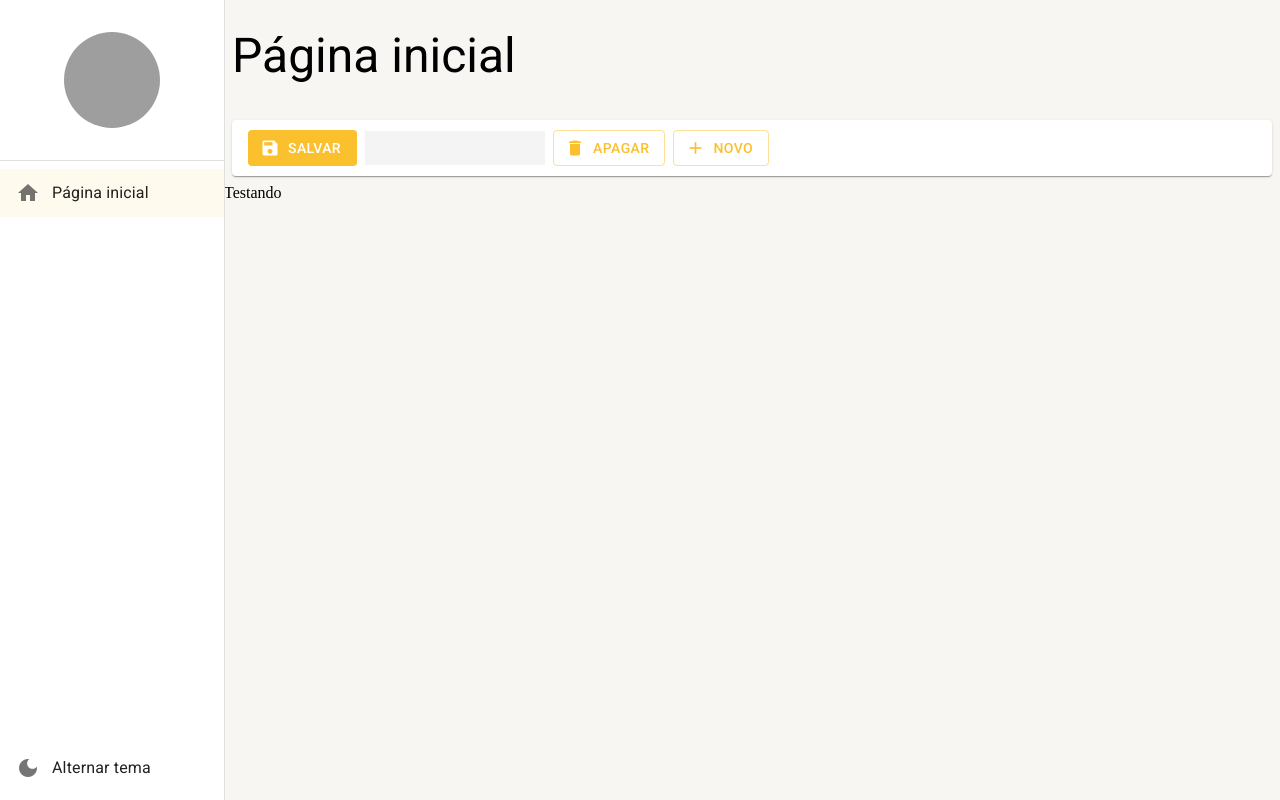
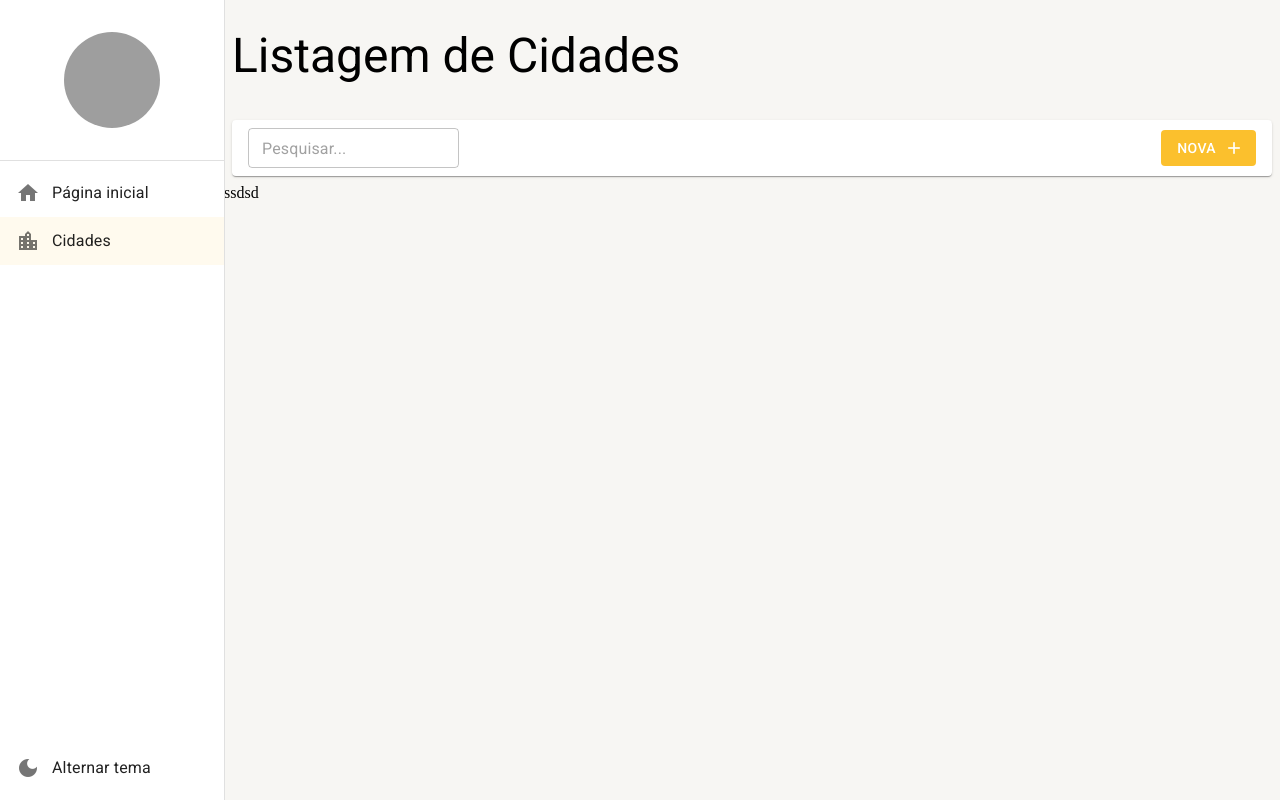
Before and after one commit to leandrorf/curso-react-materialui5-typescript, a React (Create React App) app in the folder youtube-curso-react-materialui-typescript/: page /cidades in a window 1280 px wide. Before the commit this address led to /pagina-inicial. Built offline with nearby package versions, Linux system fonts and the light colour scheme; grey boxes are pictures that could not be loaded.

Commit message:
Criando tela de cidades

```diff
--- /dev/null
+++ b/youtube-curso-react-materialui-typescript/src/pages/cidades/ListagemDeCidade.tsx
@@ -0,0 +1,29 @@
+import { useSearchParams } from "react-router-dom";
+import { FerramentasDaListagem } from "../../shared/components";
+import { LayoutBaseDePagina } from "../../shared/layouts";
+import { useMemo } from "react";
+
+export const ListagemDeCidade: React.FC = () => {
+
+    const [searchParams, setSearchParams] = useSearchParams();
+
+    const busca = useMemo(() => {
+        return searchParams.get('busca') || '';
+    }, [searchParams]);
+
+    return (
+        <LayoutBaseDePagina
+            titulo="Listagem de Cidades"
+            barraDeFerramentas={
+                <FerramentasDaListagem
+                    mostrarInputBusca
+                    textoBotaoNovo="Nova"
+                    textoDaBusca={busca}
+                    aoMudarTextoDaBusca={texto => setSearchParams({ busca: texto }, { replace: true })}
+                />
+            }
+        >
+            <div>ssdsd</div>
+        </LayoutBaseDePagina>
+    );
+}
--- a/youtube-curso-react-materialui-typescript/src/pages/index.ts
+++ b/youtube-curso-react-materialui-typescript/src/pages/index.ts
@@ -1 +1,2 @@
 export * from './dashboard/Dashboard';
+export * from './cidades/ListagemDeCidade';
--- a/youtube-curso-react-materialui-typescript/src/routes/index.tsx
+++ b/youtube-curso-react-materialui-typescript/src/routes/index.tsx
@@ -1,7 +1,7 @@
 import { Routes, Route, Navigate } from 'react-router-dom';
 import { useDrawerContext } from '../shared/contexts';
 import { useEffect } from 'react';
-import { Dashboard } from '../pages';
+import { Dashboard, ListagemDeCidade } from '../pages';
 
 export const AppRoutes = () => {
 
@@ -13,6 +13,11 @@
         icon: 'home',
         path: '/pagina-inicial',
         label: 'Página inicial'
+      },
+      {
+        icon: 'location_city',
+        path: '/cidades',
+        label: 'Cidades'
       }
     ]);
   }, []);
@@ -21,6 +26,9 @@
     <Routes>
         <Route path="/pagina-inicial" element={<Dashboard />} />
 
+        <Route path="/cidades" element={<ListagemDeCidade />} />
+        <Route path="/cidades/detalhe/:id" element={<ListagemDeCidade />} />
+
         <Route path="*" element={<Navigate to="/pagina-inicial" />} />
     </Routes>
   );
```
